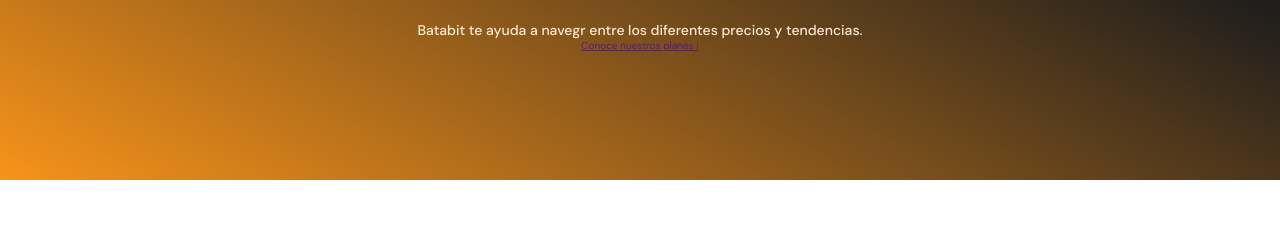
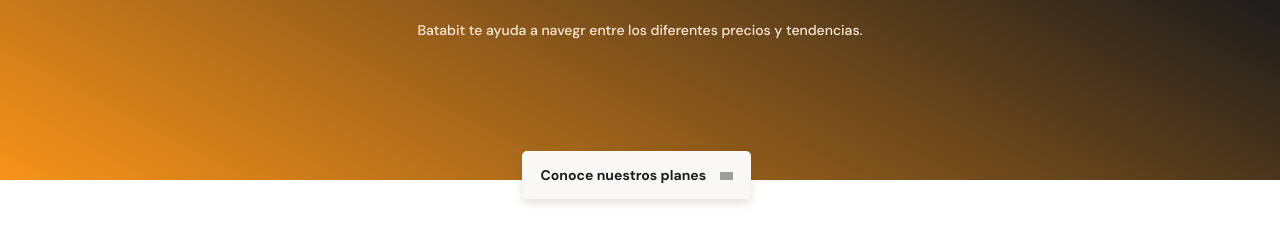
Before and after one commit to albertnudev/mobile-first, a plain HTML site: page index.html in a window 1280 px wide. Shown: the part 154-398 px from the top of the page. Drawn offline with Linux system fonts and the light colour scheme; grey boxes are pictures that could not be loaded.

Commit message:
agregue botón de header

```diff
--- a/index.html
+++ b/index.html
@@ -17,7 +17,7 @@
             <h1>La próxima revolución en el intercambio de criptomonedas</h1>
             <p>Batabit te ayuda a navegr entre los diferentes precios y tendencias.</p>
             <a href="" class="header--button">Conoce nuestros planes
-                <span>i</span>
+                <span></span>
             </a>
         </div>
 
--- a/styles.css
+++ b/styles.css
@@ -66,3 +66,30 @@ header img {
     line-height: 1.8rem;
     color: var(--soft-orange);
 }
+.header--title-container .header--button {
+    position: absolute;
+    left: calc(50% - 118px);
+    top: 270px;
+    display: block;
+    margin-top: 35px;
+    padding: 15px;
+    width: 229px;
+    height: 48px;
+    background-color: var(--off-white);
+    /* Sombra */
+    box-shadow: 0px 4px 8px rgba(89, 73, 30 , 0.16);
+    border: none;
+    border-radius: 5px;
+    font-size: 1.4rem;
+    font-weight: bold;
+    text-decoration: none;
+    color: var(--black);
+}
+
+.header--title-container span {
+    display: inline-block;
+    width: 13px;
+    height: 8px;
+    margin-left: 10px;
+    background-image: url("https://personalproyects.s3.us-east-2.amazonaws.com/assets/icons/down-arrow.svg");
+}
```
